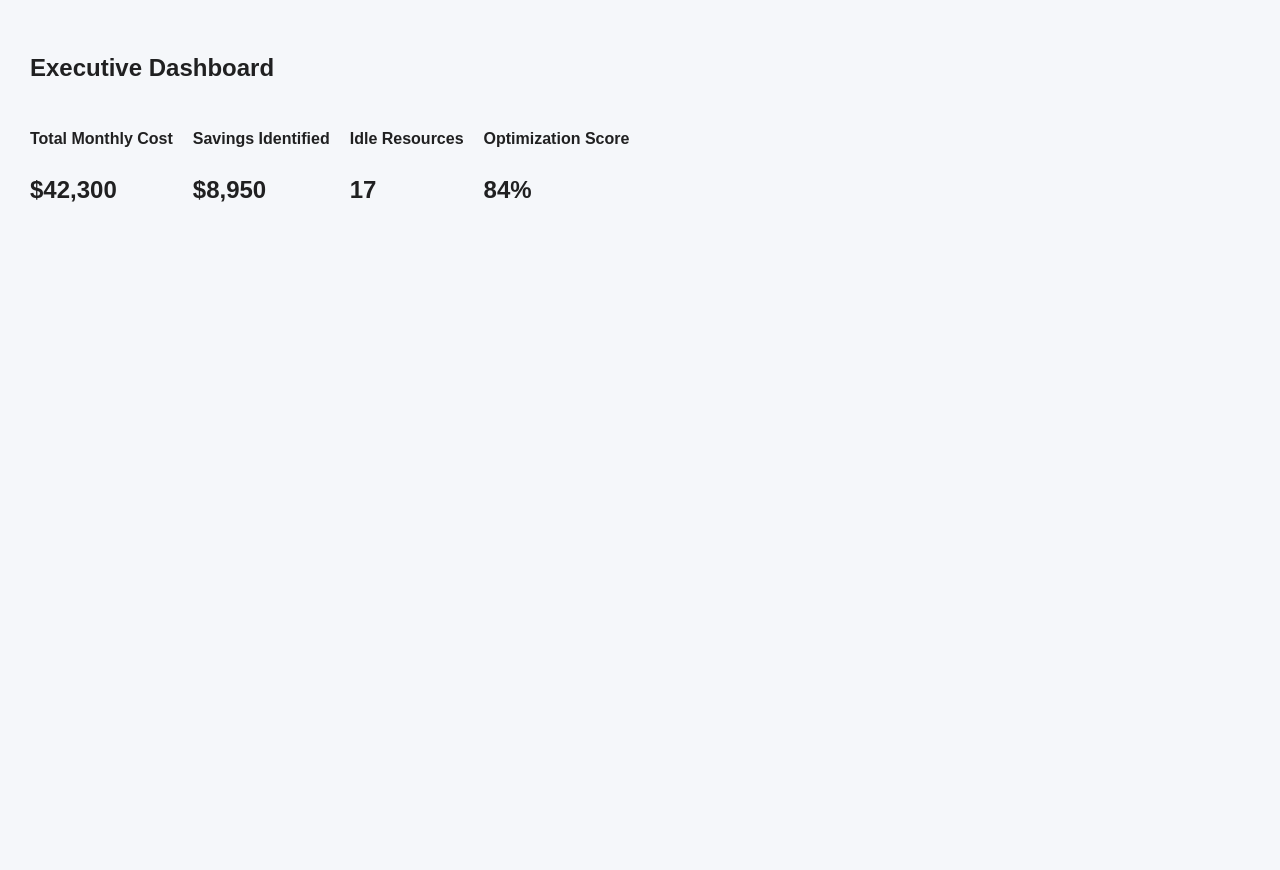
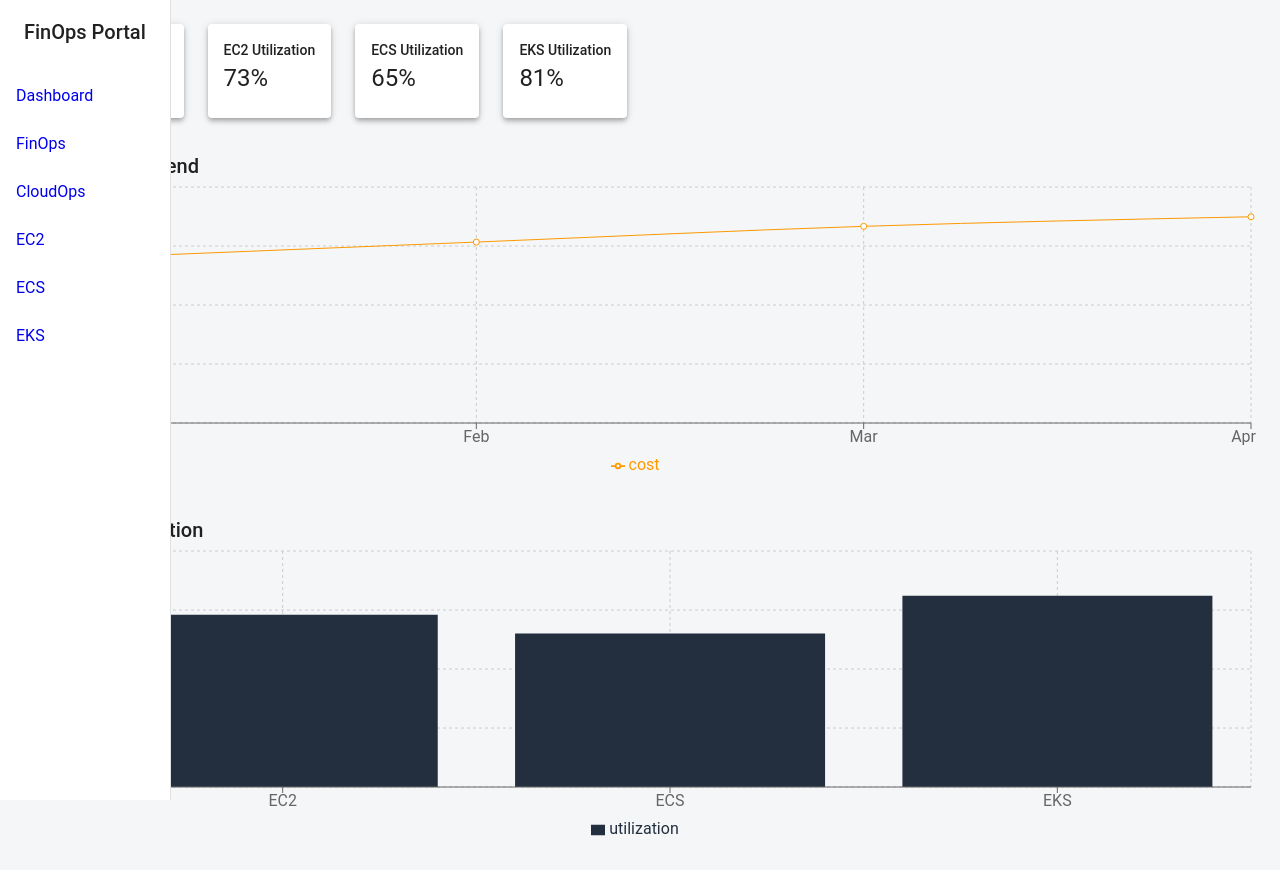
Before and after one commit to sachin7893/aws-cost-portal, a React (Create React App) app: page / in a window 1280 px wide. Before the commit the page ends 800 px from the top, so only its background shows below. Built offline with nearby package versions, Linux system fonts and the light colour scheme.

Commit message:
update site

```diff
--- a/src/App.js
+++ b/src/App.js
@@ -1,6 +1,5 @@
-import React from "react";
 import { Routes, Route } from "react-router-dom";
-
+import Layout from "./components/Layout";
 import Dashboard from "./pages/Dashboard";
 import FinOpsPage from "./pages/FinOpsPage";
 import CloudOpsPage from "./pages/CloudOpsPage";
@@ -10,6 +9,7 @@ import EKSPage from "./pages/EKSPage";
 
 function App() {
 	  return (
+		      <Layout>
 		        <Routes>
 		          <Route path="/" element={<Dashboard />} />
 		          <Route path="/finops" element={<FinOpsPage />} />
@@ -18,6 +18,7 @@ function App() {
 		          <Route path="/ecs" element={<ECSPage />} />
 		          <Route path="/eks" element={<EKSPage />} />
 		        </Routes>
+		      </Layout>
 		    );
 }
 
--- a/src/components/InventoryGraph.js
+++ b/src/components/InventoryGraph.js
@@ -1,15 +1,60 @@
-import React from "react";
-import { Paper, Typography } from "@mui/material";
+import {
+	  LineChart,
+	  Line,
+	  BarChart,
+	  Bar,
+	  XAxis,
+	  YAxis,
+	  Tooltip,
+	  CartesianGrid,
+	  Legend,
+	  ResponsiveContainer,
+} from "recharts";
+import { Box, Typography } from "@mui/material";
 
-export default function InventoryGraph() {
+const monthlyData = [
+	  { month: "Jan", cost: 42000 },
+	  { month: "Feb", cost: 46000 },
+	  { month: "Mar", cost: 50000 },
+	  { month: "Apr", cost: 52430 },
+];
+
+const resourceData = [
+	  { name: "EC2", utilization: 73 },
+	  { name: "ECS", utilization: 65 },
+	  { name: "EKS", utilization: 81 },
+];
+
+const InventoryGraph = () => {
 	  return (
-		      <Paper elevation={3} sx={{ p: 3, mt: 4, borderRadius: 3 }}>
-		        <Typography variant="h6" gutterBottom>
-		          Cost Trend (Monthly)
+		      <Box sx={{ mt: 4 }}>
+		        <Typography variant="h6">Monthly Cost Trend</Typography>
+		        <ResponsiveContainer width="100%" height={300}>
+		          <LineChart data={monthlyData}>
+		            <CartesianGrid strokeDasharray="3 3" />
+		            <XAxis dataKey="month" />
+		            <YAxis />
+		            <Tooltip />
+		            <Legend />
+		            <Line type="monotone" dataKey="cost" stroke="#ff9900" />
+		          </LineChart>
+		        </ResponsiveContainer>
+
+		        <Typography variant="h6" sx={{ mt: 4 }}>
+		          Resource Utilization
 		        </Typography>
-		        <div style={{ height: 300 }}>
-		          {/* Insert your chart component here */}
-		        </div>
-		      </Paper>
+		        <ResponsiveContainer width="100%" height={300}>
+		          <BarChart data={resourceData}>
+		            <CartesianGrid strokeDasharray="3 3" />
+		            <XAxis dataKey="name" />
+		            <YAxis />
+		            <Tooltip />
+		            <Legend />
+		            <Bar dataKey="utilization" fill="#232f3e" />
+		          </BarChart>
+		        </ResponsiveContainer>
+		      </Box>
 		    );
-}
+};
+
+export default InventoryGraph;
--- a/src/components/KPISection.js
+++ b/src/components/KPISection.js
@@ -1,38 +1,31 @@
-import React from "react";
-import { Grid, Paper, Typography } from "@mui/material";
+import { Grid, Card, CardContent, Typography } from "@mui/material";
 
-const kpis = [
-	  { title: "Total Cost", value: "$12,450" },
-	  { title: "EC2 Cost", value: "$5,200" },
-	  { title: "Savings Potential", value: "$1,340" },
-	  { title: "Unused Resources", value: "17" },
-];
+const KPICard = ({ title, value }) => (
+	  <Card elevation={4}>
+	    <CardContent>
+	      <Typography variant="subtitle2">{title}</Typography>
+	      <Typography variant="h5">{value}</Typography>
+	    </CardContent>
+	  </Card>
+);
 
-export default function KPISection() {
+const KPISection = () => {
 	  return (
 		      <Grid container spacing={3}>
-		        {kpis.map((kpi, index) => (
-				        <Grid item xs={12} md={3} key={index}>
-				          <Paper
-				            elevation={4}
-				            sx={{
-						                  p: 3,
-							                  borderRadius: 3,
-							                  transition: "0.3s",
-							                  "&:hover": {
-										                  transform: "translateY(-5px)",
-										                },
-							                }}
-				          >
-				            <Typography variant="h6" color="text.secondary">
-				              {kpi.title}
-				            </Typography>
-				            <Typography variant="h4" sx={{ mt: 1 }}>
-				              {kpi.value}
-				            </Typography>
-				          </Paper>
-				        </Grid>
-				      ))}
+		        <Grid item xs={3}>
+		          <KPICard title="Total Cost (Monthly)" value="$52,430" />
+		        </Grid>
+		        <Grid item xs={3}>
+		          <KPICard title="EC2 Utilization" value="73%" />
+		        </Grid>
+		        <Grid item xs={3}>
+		          <KPICard title="ECS Utilization" value="65%" />
+		        </Grid>
+		        <Grid item xs={3}>
+		          <KPICard title="EKS Utilization" value="81%" />
+		        </Grid>
 		      </Grid>
 		    );
-}
+};
+
+export default KPISection;
--- a/src/components/Layout.js
+++ b/src/components/Layout.js
@@ -1,36 +1,16 @@
-import React from "react";
-import { Box, AppBar, Toolbar, Typography } from "@mui/material";
+import { Box, CssBaseline } from "@mui/material";
 import Sidebar from "./Sidebar";
 
-export default function Layout({ children }) {
+const Layout = ({ children }) => {
 	  return (
 		      <Box sx={{ display: "flex" }}>
-
-		        {/* Top Header */}
-		        <AppBar position="fixed" sx={{ background: "#F36F21" }}>
-		          <Toolbar>
-		            <Typography variant="h6" sx={{ fontWeight: 700 }}>
-		              FinOps Enterprise Portal
-		            </Typography>
-		          </Toolbar>
-		        </AppBar>
-
-		        {/* Sidebar */}
+		        <CssBaseline />
 		        <Sidebar />
-
-		        {/* Main Content */}
-		        <Box
-		          component="main"
-		          sx={{
-				            flexGrow: 1,
-					            bgcolor: "background.default",
-					            p: 4,
-					            mt: 8,
-					            minHeight: "100vh",
-					          }}
-		        >
+		        <Box component="main" sx={{ flexGrow: 1, p: 3 }}>
 		          {children}
 		        </Box>
 		      </Box>
 		    );
-}
+};
+
+export default Layout;
--- a/src/components/Sidebar.js
+++ b/src/components/Sidebar.js
@@ -1,62 +1,35 @@
-import React from "react";
-import { Drawer, List, ListItemButton, ListItemIcon, ListItemText } from "@mui/material";
-import { Dashboard, Cloud, Storage, ViewInAr, Chat } from "@mui/icons-material";
-import { useNavigate } from "react-router-dom";
+import {
+	  Drawer,
+	  List,
+	  ListItem,
+	  ListItemText,
+	  Toolbar,
+	  Typography,
+} from "@mui/material";
+import { Link } from "react-router-dom";
 
-const drawerWidth = 240;
-
-export default function Sidebar() {
-	  const navigate = useNavigate();
-
+const Sidebar = () => {
 	  return (
-		      <Drawer
-		        variant="permanent"
-		        sx={{
-				        width: drawerWidth,
-					        [`& .MuiDrawer-paper`]: {
-							          width: drawerWidth,
-							          boxSizing: "border-box",
-							          background: "#0F2B46",
-							          color: "white",
-							        },
-					      }}
-		      >
-		        <List sx={{ mt: 10 }}>
-		          <ListItemButton onClick={() => navigate("/")}>
-		            <ListItemIcon sx={{ color: "white" }}>
-		              <Dashboard />
-		            </ListItemIcon>
-		            <ListItemText primary="Dashboard" />
-		          </ListItemButton>
-
-		          <ListItemButton onClick={() => navigate("/finops")}>
-		            <ListItemIcon sx={{ color: "white" }}>
-		              <Cloud />
-		            </ListItemIcon>
-		            <ListItemText primary="FinOps" />
-		          </ListItemButton>
-
-		          <ListItemButton onClick={() => navigate("/ec2")}>
-		            <ListItemIcon sx={{ color: "white" }}>
-		              <Storage />
-		            </ListItemIcon>
-		            <ListItemText primary="EC2" />
-		          </ListItemButton>
-
-		          <ListItemButton onClick={() => navigate("/ecs")}>
-		            <ListItemIcon sx={{ color: "white" }}>
-		              <ViewInAr />
-		            </ListItemIcon>
-		            <ListItemText primary="ECS" />
-		          </ListItemButton>
-
-		          <ListItemButton onClick={() => navigate("/eks")}>
-		            <ListItemIcon sx={{ color: "white" }}>
-		              <ViewInAr />
-		            </ListItemIcon>
-		            <ListItemText primary="EKS" />
-		          </ListItemButton>
+		      <Drawer variant="permanent">
+		        <Toolbar>
+		          <Typography variant="h6">FinOps Portal</Typography>
+		        </Toolbar>
+		        <List>
+		          {[
+				            { text: "Dashboard", path: "/" },
+				            { text: "FinOps", path: "/finops" },
+				            { text: "CloudOps", path: "/cloudops" },
+				            { text: "EC2", path: "/ec2" },
+				            { text: "ECS", path: "/ecs" },
+				            { text: "EKS", path: "/eks" },
+				          ].map((item) => (
+						            <ListItem button key={item.text} component={Link} to={item.path}>
+						              <ListItemText primary={item.text} />
+						            </ListItem>
+						          ))}
 		        </List>
 		      </Drawer>
 		    );
-}
+};
+
+export default Sidebar;
--- a/src/index.js
+++ b/src/index.js
@@ -1,20 +1,15 @@
 import React from "react";
 import ReactDOM from "react-dom/client";
 import { ThemeProvider } from "@mui/material/styles";
-import CssBaseline from "@mui/material/CssBaseline";
 import { BrowserRouter } from "react-router-dom";
+import App from "./App";
 import theme from "./theme";
-import App from "./App";
 
 const root = ReactDOM.createRoot(document.getElementById("root"));
-
 root.render(
-  <React.StrictMode>
-    <ThemeProvider theme={theme}>
-      <CssBaseline />
-      <BrowserRouter>
-        <App />
-      </BrowserRouter>
-    </ThemeProvider>
-  </React.StrictMode>
+	  <ThemeProvider theme={theme}>
+	    <BrowserRouter>
+	      <App />
+	    </BrowserRouter>
+	  </ThemeProvider>
 );
--- a/src/pages/Dashboard.js
+++ b/src/pages/Dashboard.js
@@ -1,19 +1,13 @@
-import React from "react";
-import KpiCard from "../components/KpiCard";
+import KPISection from "../components/KPISection";
+import InventoryGraph from "../components/InventoryGraph";
 
-function Dashboard() {
+const Dashboard = () => {
 	  return (
-		      <div style={{ padding: "30px" }}>
-		        <h2>Executive Dashboard</h2>
-
-		        <div style={{ display: "flex", gap: "20px", marginTop: "20px" }}>
-		          <KpiCard title="Total Monthly Cost" value="$42,300" />
-		          <KpiCard title="Savings Identified" value="$8,950" />
-		          <KpiCard title="Idle Resources" value="17" />
-		          <KpiCard title="Optimization Score" value="84%" />
-		        </div>
-		      </div>
+		      <>
+		        <KPISection />
+		        <InventoryGraph />
+		      </>
 		    );
-}
+};
 
 export default Dashboard;
--- a/src/theme.js
+++ b/src/theme.js
@@ -4,27 +4,17 @@ const theme = createTheme({
 	  palette: {
 		      mode: "light",
 		      primary: {
-      main: "#F36F21",
+			            main: "#232f3e", // AWS dark blue
 			          },
 		      secondary: {
-      main: "#0F2B46",
+			            main: "#ff9900", // AWS orange
 			          },
 		      background: {
-      default: "#F5F7FA",
-      paper: "#FFFFFF",
+			            default: "#f4f6f8",
 			          },
 		    },
 	  typography: {
-    fontFamily: "Poppins, sans-serif",
-    h5: {
-      fontWeight: 700,
-    },
-    h6: {
-      fontWeight: 600,
-    },
-  },
-  shape: {
-    borderRadius: 14,
+		      fontFamily: "Roboto, sans-serif",
 		    },
 });
 
```
Lines whose indentation alone changed are shown as unchanged.
